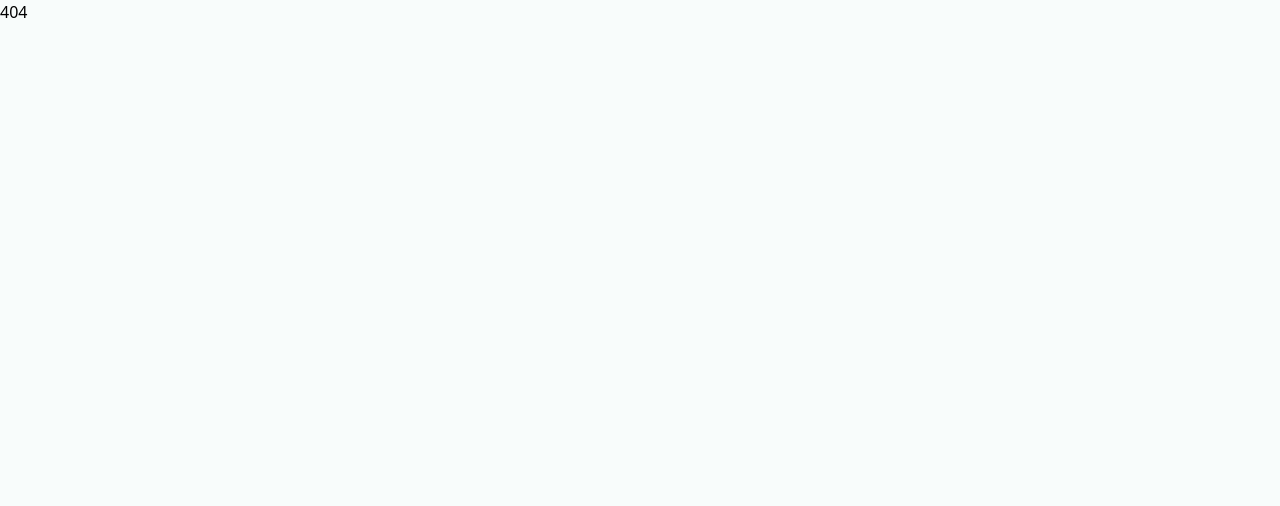
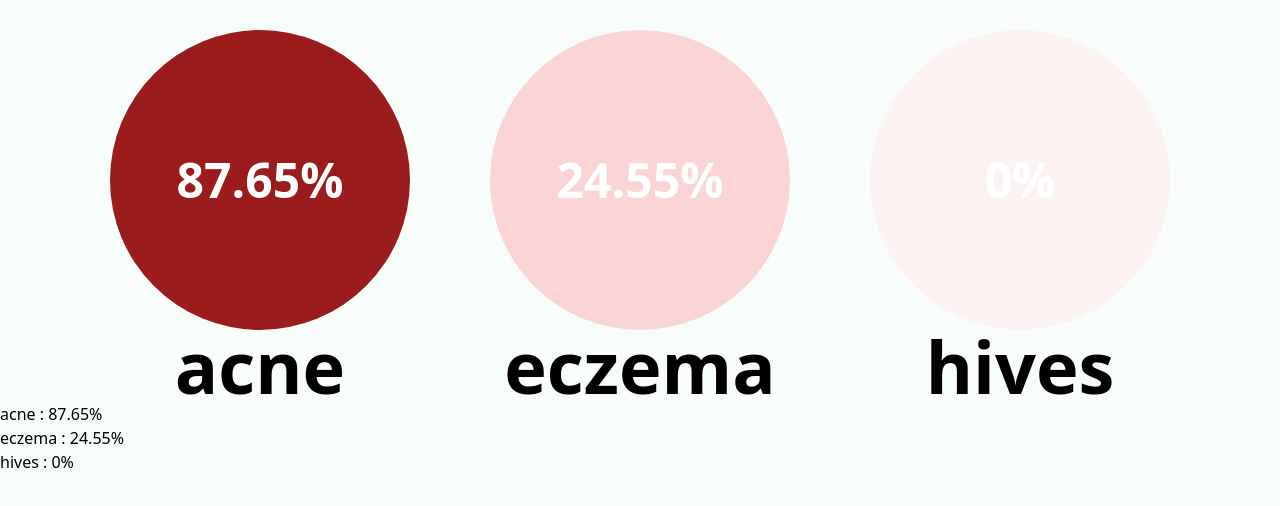
Before and after one commit to yak-fumblepack/ew., a React (Create React App) app in the folder frontend/: page /results in a window 1280 px wide. Shown: the top 506 px of the page. Built offline with nearby package versions, Linux system fonts and the light colour scheme; a web font is replaced by a local one.

Commit message:
plz test api, formatted the api response & put in basic ordered results of scan. sayonara bitches

```diff
--- a/frontend/package.json
+++ b/frontend/package.json
@@ -14,6 +14,7 @@
     "react": "^18.2.0",
     "react-bootstrap": "^2.5.0",
     "react-dom": "^18.2.0",
+    "react-dropdown": "^1.11.0",
     "react-icons": "^4.6.0",
     "react-router-dom": "^6.4.2",
     "react-scripts": "5.0.1",
--- a/frontend/src/components/WebcamCapture.jsx
+++ b/frontend/src/components/WebcamCapture.jsx
@@ -42,7 +42,7 @@ export const WebcamCapture = () => {
 
   const submitForm = (e) => {
     e.preventDefault();
-    axios.post('http://127.0.0.1:3842/classify', {
+    axios.post('http://192.168.43.31/classify', {
       image: file
     }, { headers: { 'Content-Type': 'multipart/form-data' } })
       .then(res => {
@@ -67,7 +67,7 @@ export const WebcamCapture = () => {
     <div className="container mx-auto px-96">
 
       {loading ? null : <div class="p-4 mb-4 text-sm text-green-700 bg-green-100 rounded-lg dark:bg-green-200 dark:text-green-800" role="alert">
-        <span class="font-medium">Success, your report is generated!</span> Click <Link to="/dashboard" state={{ condition: result['primary_class_label'], acne_percent: result['acne'], hives_percent: result['hives'], eczema_percent: result['eczema'] }} className="font-extrabold">here</Link> to see the report.
+        <span class="font-medium">Success, your report is generated!</span> Click <Link to="/results" state={{ condition: result['primary_class_label'], scans:[{disease: 'acne', confidence: result['acne']}, {disease: 'eczema', confidence: result['eczema']}, {disease: 'hives', confidence: result['hives']}] }} className="font-extrabold">here</Link> to see the report.
       </div>}
 
       <div className="py-4">
--- a/frontend/src/pages/statistics.js
+++ b/frontend/src/pages/statistics.js
@@ -1,12 +1,111 @@
 import { useLocation } from "react-router-dom";
+import Medications from '../routes/medications'
 
 const StatisticsPage = () => {
 
-  const location = useLocation()
-  const res_data = location.state.res_data
+  // const location = useLocation()
+  // const res_data = {
+  //   master: location.state.res_data,
+  //   primary: location.state.res_data.primary,
+  //   acne: location.state.res_data.acne,
+  //   eczema: location.state.res_data.eczema,
+  //   hives: location.state.res_data.hives,
+  // }
+
+  const severity = {
+    "acne" : "low",
+    "eczema" : "low",
+    "hives" : "?",
+    "others" : "?",
+    "chicken" : "critical",
+  }
+
+  const results = {}
+
+  const raw_dummy = {condition: 'acne', scans: [{disease: 'acne', confidence: 87.65}, {disease: 'eczema', confidence: 24.55}, {disease: 'hives', confidence: 0}]}
+
+  const raw_scans = raw_dummy.scans;
+
+  let ordered_scans = raw_scans;
+  for (let i = 0; i < raw_scans.length - 1; i++) {
+    for (let j = 0; j < raw_scans.length-i-1; j++){
+      if (raw_scans[j] > raw_scans[j+1]) {
+        let tmp = ordered_scans[j+1];
+        ordered_scans[j+1] = ordered_scans[j]
+        ordered_scans[j] = tmp;
+      }
+    }
+  }
+
+  const colorChanger = (confidence) => {
+    console.log(confidence)
+    if (confidence > 90) {
+      return "bg-red-900"
+    }
+    else if (confidence > 80) {
+      return "bg-red-800"
+    }
+    else if (confidence > 70) {
+      return "bg-red-700"
+    }
+    else if (confidence > 60) {
+      return "bg-red-600"
+    }
+    else if (confidence > 50) {
+      return "bg-red-500"
+    }
+    else if (confidence > 40) {
+      return "bg-red-400"
+    }
+    else if (confidence > 30) {
+      return "bg-red-300"
+    }
+    else if (confidence > 20) {
+      return "bg-red-200"
+    }
+    else if (confidence > 10) {
+      return "bg-red-100"
+    }
+    else {
+      return "bg-red-50"
+    }
+  }
+
 
   return (
-    <h1>{res_data}</h1>
+    <div>
+      <div className="flex items-start gap-20 justify-center" style={{paddingTop:'30px'}}>
+          {Object.keys(ordered_scans).slice(0, 3).map((key) => {
+            return (
+              <figure key={key}>
+                <div className={`font-bold text-white text-5xl rounded-full flex items-center justify-center ${colorChanger(ordered_scans[key].confidence)}`} style={{height: '300px', width: '300px'}}>{ordered_scans[key].confidence}%</div>
+                <figcaption className="font-bold text-7xl text-greu-700 text-center">{ordered_scans[key].disease}</figcaption>
+              </figure>
+            )
+          })}
+          {/* <figure>
+            <div className="font-bold text-white text-5xl rounded-full bg-red-500 flex items-center justify-center" style={{height: '300px', width: '300px'}}>{res_data.acne}</div>
+            <figcaption className="font-bold text-7xl text-grey-700 text-center">Acne</figcaption>
+          </figure>
+          <figure>
+            <div className="font-bold text-white text-5xl rounded-full bg-red-500 flex items-center justify-center" style={{height: '300px', width: '300px'}}>{res_data.eczema}</div>
+            <figcaption className="font-bold text-7xl text-grey-700 text-center">Eczema</figcaption>
+          </figure>
+          <figure>
+            <div className="font-bold text-white text-5xl rounded-full bg-red-500 flex items-center justify-center" style={{height: '300px', width: '300px'}}>{res_data.acne}</div>
+            <figcaption className="font-bold text-7xl text-grey-700 text-center">Hives</figcaption>
+          </figure> */}
+      </div>
+      <div>
+        {Object.keys(ordered_scans).map((key) => {
+          return (<p key={key}>{ordered_scans[key].disease} : {ordered_scans[key].confidence}%</p>)
+        })}
+      </div>
+
+      {/* <Medications/> */}
+
+    </div>
+
   );
 }
 
--- a/frontend/src/routes/App.js
+++ b/frontend/src/routes/App.js
@@ -3,6 +3,7 @@ import { BrowserRouter as Router, Routes, Route } from 'react-router-dom';
 import Home from '../pages/home';
 import PhotoPage from '../pages/photo';
 import StatisticsPage from '../pages/statistics';
+import Medications from './medications';
 
 
 
@@ -15,7 +16,7 @@ const App = () => {
                     <Route path="/" element={<Home />} />
                     <Route path="*" element={<h1>404</h1>} />
                     <Route path="/dashboard/upload" element={<PhotoPage />} />
-                    <Route path="/dashboard" element={<StatisticsPage />} />
+                    <Route path="/results" element={<StatisticsPage/>} />
                 </Routes>
             </Router>
         </div>
--- /dev/null
+++ b/frontend/src/routes/medications.jsx
@@ -0,0 +1,30 @@
+import React, {useState} from 'react';
+import Dropdown from 'react-dropdown'
+
+const Medications = () => {
+    const [text, setText] = useState('');
+
+    const data = [
+        {   disease: "Acne",
+            writeup:"Lorem ipsum dolor sit amet, consectetur adipiscing elit. Curabitur suscipit iaculis ex, a luctus odio vulputate sit amet. Lorem ipsum dolor sit amet, consectetur adipiscing elit. Morbi nec sapien a nibh sodales sollicitudin id eu arcu. Donec tempor nec nunc id suscipit. Nunc et congue arcu. Fusce non laoreet magna. Mauris sodales massa at consectetur convallis. Quisque molestie, tellus in tristique vulputate, tortor ligula elementum dui, at porttitor turpis arcu in arcu. Nunc volutpat nunc eget orci consectetur, tristique mollis diam fringilla. Duis a tempus orci, non eleifend metus. Etiam risus mi, faucibus sed placerat a, sodales sed sem. Sed sed venenatis quam. Phasellus gravida ipsum velit, vitae semper massa commodo sit amet. Nulla quis malesuada lacus. Praesent pulvinar fermentum purus, sed imperdiet arcu elementum condimentum. Proin pellentesque neque quis nisi scelerisque posuere id vel arcu. "},
+        {   disease: "Eczema",
+            writeup:"Lorem ipsum dolor sit amet, consectetur adipiscing elit. Donec ut molestie diam, lobortis pellentesque ipsum. Curabitur vitae venenatis nisi. Nulla facilisi. Sed purus leo, blandit eget nisi in, pellentesque ornare risus. Praesent at purus id dolor maximus condimentum. Vestibulum imperdiet nulla eu leo pharetra aliquet vel sit amet dui. Curabitur auctor erat orci, sit amet ullamcorper odio suscipit sed. Morbi egestas felis magna, eu tincidunt ante sodales condimentum. Aenean aliquam tincidunt iaculis. "},
+        {   disease: "Hives",
+            writeup:"Lorem ipsum dolor sit amet, consectetur adipiscing elit. Sed id maximus quam, venenatis tempus est. Integer faucibus semper erat eu aliquam. Quisque varius arcu sed posuere condimentum. Aliquam at urna diam. Nam sed sem nunc. Aliquam urna risus, laoreet ac mollis vitae, ultricies non dolor. Nunc malesuada libero nec faucibus convallis. Vestibulum bibendum purus odio, vitae vestibulum felis vehicula non. Vestibulum et dui semper, congue nulla non, cursus est. Duis eleifend tellus in nibh fringilla, sed malesuada nisl pellentesque. Cras quis quam in mauris cursus tincidunt eget ut augue. Curabitur convallis, lectus vel dapibus ultricies, leo erat dapibus tortor, eu volutpat neque enim et metus. Proin rhoncus, dui ac mollis interdum, metus neque faucibus felis, et imperdiet arcu orci ac justo. Aliquam semper congue bibendum. Pellentesque maximus ante ante, non vestibulum mi suscipit laoreet. Sed risus mi, aliquet et finibus et, hendrerit vitae erat. "}
+    ];
+
+
+
+
+
+    return (
+        <div className="relative w-full lg:max-w-sm">
+            <select className="w-full p-2.5 text-gray-500 bg-white border rounded-md shadow-sm outline-none appearance-none focus:border-indigo-600">
+                {Object.keys(data).map(key => { return <option key={key} onClick={() => (setText(data[key].writeup))} >{data[key].disease}</option>})}
+            </select>
+            <p>{text}</p>
+        </div>
+    );
+};
+
+export default Medications;
--- a/frontend/tailwind.config.js
+++ b/frontend/tailwind.config.js
@@ -2,7 +2,10 @@
 module.exports = {
   content: ["./src/**/*.{js,jsx,ts,tsx}",],
   theme: {
-    extend: {},
+    inset: {
+       '5': '5px',
+       '8': '8px'
+     }
   },
   plugins: [
     require('@tailwindcss/forms'),
```
Also changed, not shown: 1 other file (tests, documents, lock files or other folders).
